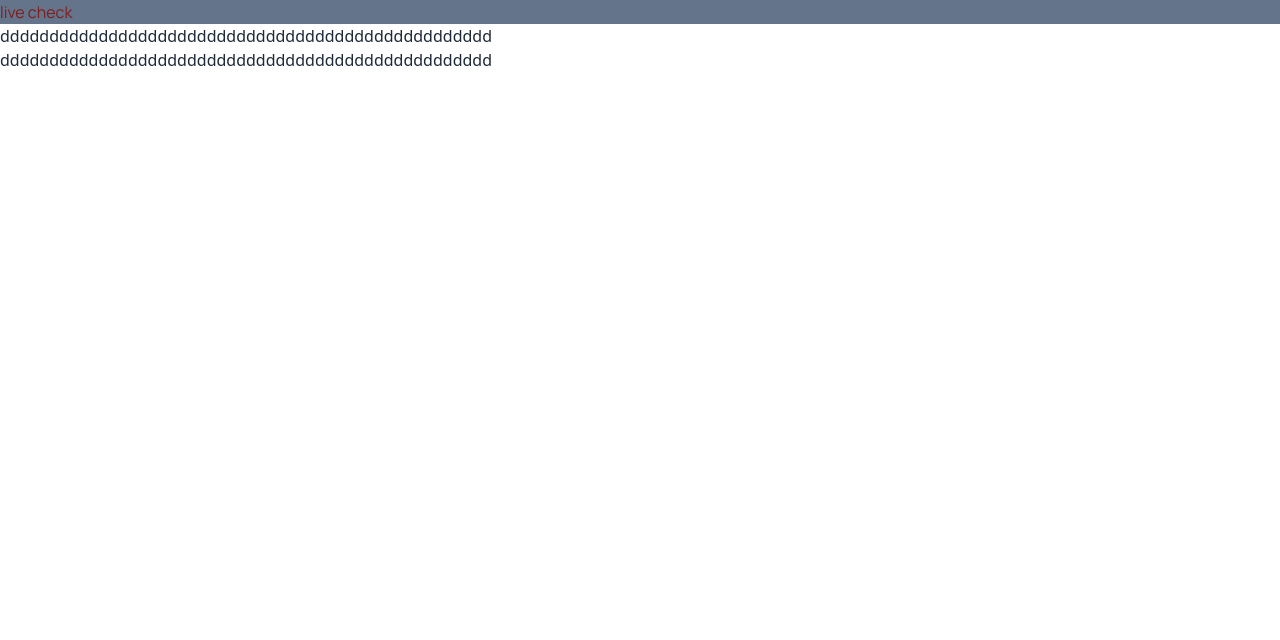
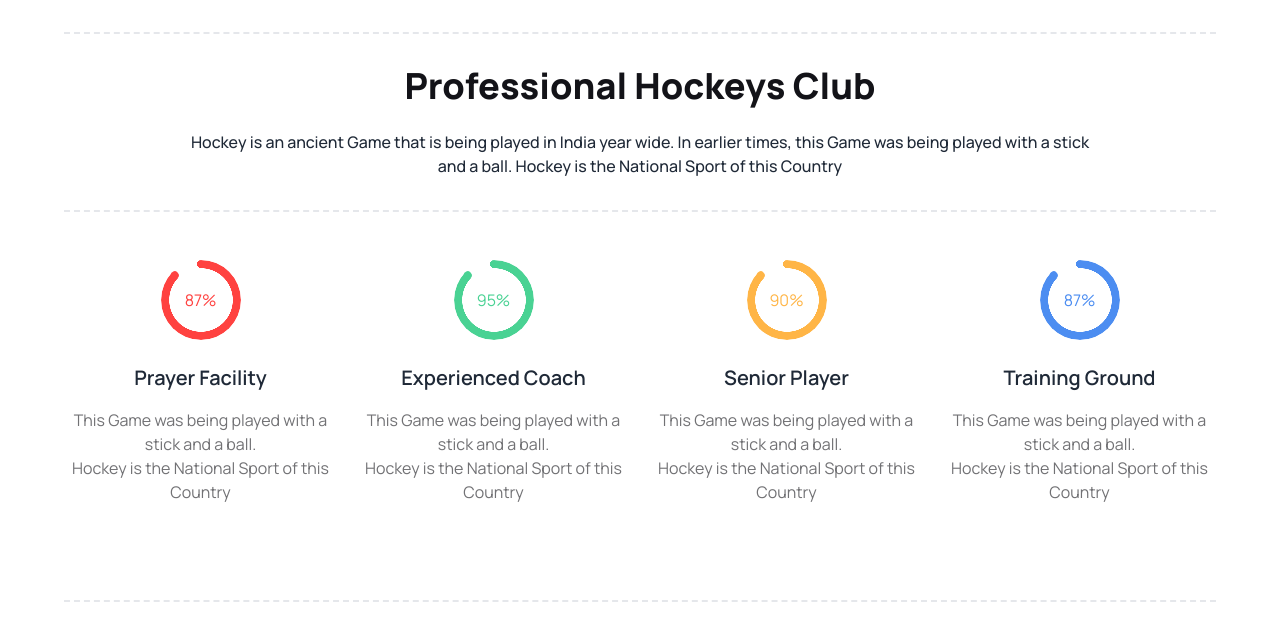
Before and after one commit to mohonsarker40/Hockeys-A3, a plain HTML site: page index.html in a window 1280 px wide. Drawn offline with nearby package versions, Linux system fonts and the light colour scheme.

Commit message:
progress added

```diff
--- a/index.html
+++ b/index.html
@@ -25,9 +25,87 @@
       }
     </style>
   </head>
-  <body>
-    <h1 class="text-red-900 font-manrope bg-slate-500">live check</h1>
-    <p class="">dddddddddddddddddddddddddddddddddddddddddddddddddd</p>
-    <p class="">dddddddddddddddddddddddddddddddddddddddddddddddddd</p>
+  <body class="font-manrope">
+    <header></header>
+    <main class="max-w-6xl mx-auto">
+      <!-- progress -->
+      <div class="text-center py-8">
+        <div class="py-8 border-t-2 border-b-2 border-dashed">
+          <h3 class="text-4xl font-extrabold text-[#131318] pb-6">
+            Professional Hockeys Club
+          </h3>
+          <p class="font-base font-medium lg: w-4/5 mx-auto">
+            Hockey is an ancient Game that is being played in India year wide.
+            In earlier times, this Game was being played with a stick and a
+            ball. Hockey is the National Sport of this Country
+          </p>
+        </div>
+        <!-- radial progress -->
+        <div class="flex flex-col lg:flex-row justify-center mt-12 gap-5">
+          <!-- progress 1 -->
+          <div>
+            <div
+              class="radial-progress text-[#FF4240]"
+              style="--value: 87"
+              role="progressbar"
+            >
+              87%
+            </div>
+            <h3 class="text-xl font-semibold pt-6 pb-4">Prayer Facility</h3>
+            <p class="text-base text-[#13131899]">
+              This Game was being played with a stick and a ball. <br />
+              Hockey is the National Sport of this Country
+            </p>
+          </div>
+          <!-- progress 2 -->
+          <div>
+            <div
+              class="radial-progress text-[#49D293]"
+              style="--value: 87"
+              role="progressbar"
+            >
+              95%
+            </div>
+            <h3 class="text-xl font-semibold pt-6 pb-4">Experienced Coach</h3>
+            <p class="text-base text-[#13131899]">
+              This Game was being played with a stick and a ball. <br />
+              Hockey is the National Sport of this Country
+            </p>
+          </div>
+          <!-- progress 3 -->
+          <div>
+            <div
+              class="radial-progress text-[#FFB546]"
+              style="--value: 87"
+              role="progressbar"
+            >
+              90%
+            </div>
+            <h3 class="text-xl font-semibold pt-6 pb-4">Senior Player</h3>
+            <p class="text-base text-[#13131899]">
+              This Game was being played with a stick and a ball. <br />
+              Hockey is the National Sport of this Country
+            </p>
+          </div>
+          <!-- progress 4 -->
+          <div>
+            <div
+              class="radial-progress text-[#4C8DF1]"
+              style="--value: 87"
+              role="progressbar"
+            >
+              87%
+            </div>
+            <h3 class="text-xl font-semibold pt-6 pb-4">Training Ground</h3>
+            <p class="text-base text-[#13131899]">
+              This Game was being played with a stick and a ball. <br />
+              Hockey is the National Sport of this Country
+            </p>
+          </div>
+        </div>
+        <div class="border-b-2 border-dashed mt-24"></div>
+      </div>
+    </main>
+    <footer></footer>
   </body>
 </html>
```
